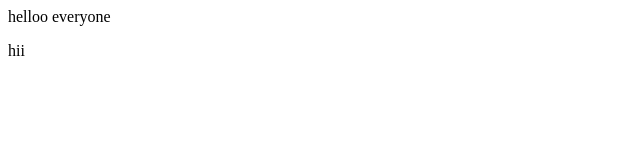
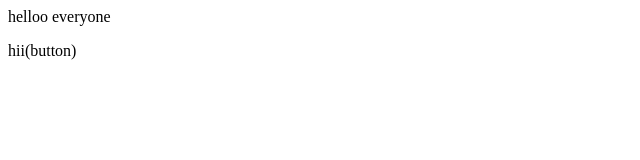
Before and after one commit to Yashwitha815/Local_repo, a plain HTML site: page index.html in a window 1280 px wide. Shown: the full height of the page, 0-640 px from the left. Drawn offline with Linux system fonts and the light colour scheme.

```diff
--- a/index.html
+++ b/index.html
@@ -1,2 +1,2 @@
 <p>helloo everyone</p>
-<p>hii</p>
+<p>hii(button)</p>
```
